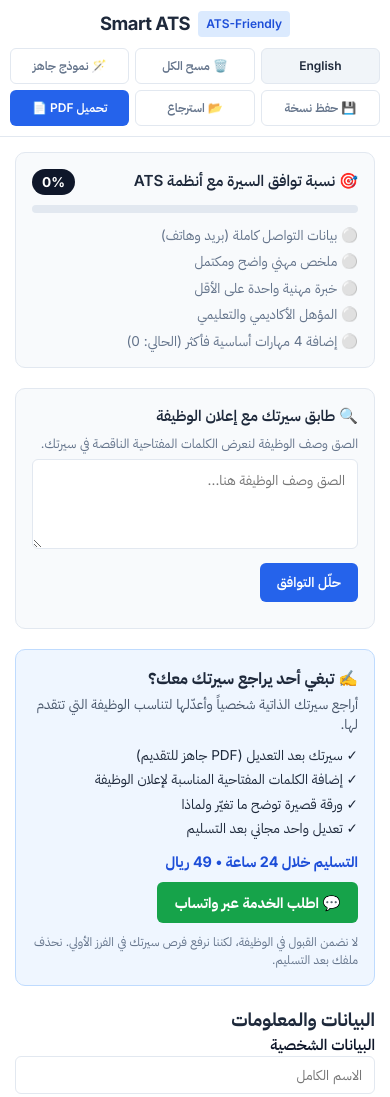
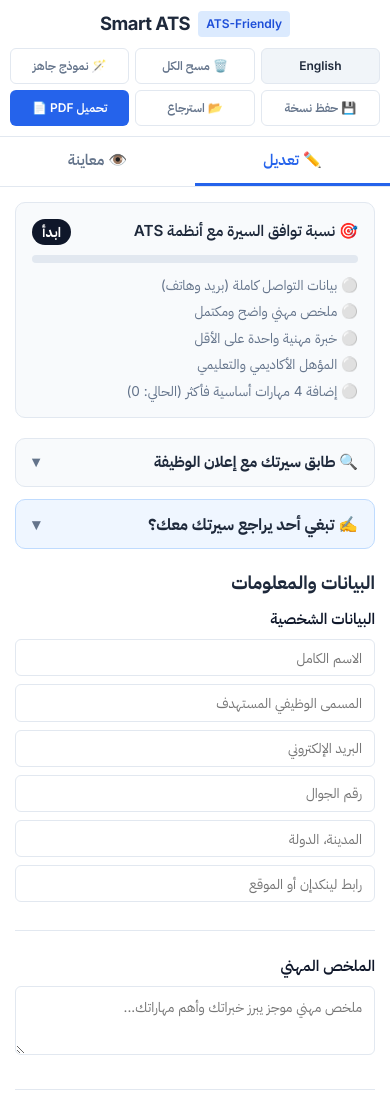
Before and after one commit to Romytha1/ats-resume-builder, a website with bundled scripts: page index.html in a window 390 px wide. Shown: the top 1097 px of the page. Built offline with nearby package versions, Linux system fonts and the light colour scheme.

Commit message:
Split logic into ES modules and add unit tests

```diff
--- a/ats-match.js
+++ b/ats-match.js
@@ -1,32 +1,15 @@
-// ats-match.js — أضِف <script src="ats-match.js"></script> بعد script.js في index.html
+import { analyzeMatch } from './src/match.js';
+// ats-match.js — <script type="module" src="ats-match.js"></script> بعد script.js في index.html
 // يضيف: (1) مطابقة الكلمات المفتاحية مع إعلان الوظيفة  (2) تفعيل زري «حفظ نسخة» و«استرجاع» (كانا بلا وظيفة)
 (function () {
-  const STOP = new Set(('the and for with you your our are will have has from that this their they who all can able work ' +
-    'team years year experience ability skills strong good plus use using including etc such new more other than into ' +
-    'في من على إلى الى عن مع هذا هذه ذلك التي الذي أو او و ان أن كل لدى لديه يجب نحن أنت خبرة سنوات سنة مهارات القدرة ' +
-    'العمل عمل فريق مطلوب نبحث عن ذات مثل أكثر بين خلال حول لدينا ضمن').split(/\s+/));
-
-  const tokens = (text) =>
-    (text.toLowerCase().match(/[a-z][a-z0-9+#.]{1,}|[\u0600-\u06FF]{3,}/g) || [])
-      .map((t) => t.replace(/\.+$/, ''))
-      .filter((t) => t.length >= 3 && !STOP.has(t));
-
   const cvText = () => {
     const v = (id) => (document.getElementById(id) || {}).value || '';
     const parts = [v('inpTitle'), v('inpSummary'), v('inpSkills')];
-    (window.experiences || experiences || []).forEach((e) => parts.push(e.role, e.company, e.desc));
+    (window.experiences || []).forEach((e) => parts.push(e.role, e.company, e.desc));
     return parts.join(' ').toLowerCase();
   };
 
-  function analyze(jd) {
-    const freq = {};
-    tokens(jd).forEach((t) => (freq[t] = (freq[t] || 0) + 1));
-    const top = Object.entries(freq).sort((a, b) => b[1] - a[1] || b[0].length - a[0].length).slice(0, 15).map((e) => e[0]);
-    const have = new Set(tokens(cvText()));
-    const raw = cvText();
-    const found = top.filter((k) => have.has(k) || raw.includes(k));
-    return { top, found, missing: top.filter((k) => !found.includes(k)) };
-  }
+  const analyze = (jd) => analyzeMatch(jd, cvText());
 
   const TXT = {
     ar: { title: '🔍 طابق سيرتك مع إعلان الوظيفة', hint: 'الصق وصف الوظيفة لنعرض الكلمات المفتاحية الناقصة في سيرتك.',
@@ -45,15 +28,20 @@
     const anchor = document.querySelector('.ats-meter-card');
     if (!anchor || document.getElementById('jdCard')) return;
     const st = document.createElement('style');
-    st.textContent = `.jd-card{background:#f8fafc;border:1px solid #e2e8f0;border-radius:10px;padding:16px;margin-bottom:20px}
+    st.textContent = `.jd-card{background:#f8fafc;border:1px solid #e2e8f0;border-radius:10px;padding:12px 16px;margin-bottom:12px}
+      .jd-card summary,.svc-card summary{display:flex;justify-content:space-between;align-items:center;cursor:pointer;list-style:none;font-weight:700}
+      .jd-card summary::-webkit-details-marker,.svc-card summary::-webkit-details-marker{display:none}
+      .jd-card summary::after,.svc-card summary::after{content:'▾';color:#64748b}
+      .jd-card[open] summary::after,.svc-card[open] summary::after{content:'▴'}
+      .jd-card[open] summary{margin-bottom:6px}
       .jd-card textarea{min-height:90px}.kw{display:inline-block;margin:2px;padding:2px 8px;border-radius:12px;font-size:.78rem}
       .kw.ok{background:#dcfce7;color:#166534}.kw.no{background:#fee2e2;color:#991b1b}#jdResult{font-size:.85rem;margin-top:10px}
       #jdResult b{display:block;margin:8px 0 2px}`;
     document.head.appendChild(st);
-    const card = document.createElement('div');
+    const card = document.createElement('details');
     card.id = 'jdCard';
-    card.className = 'jd-card';
-    card.innerHTML = `<div class="ats-meter-title" id="jdTitle"></div>
+    card.className = 'jd-card no-print';
+    card.innerHTML = `<summary class="ats-meter-title" id="jdTitle"></summary>
       <p id="jdHint" style="font-size:.8rem;color:#64748b;margin:6px 0"></p>
       <textarea id="jdInput"></textarea>
       <button type="button" id="jdBtn" class="btn btn-primary"></button><div id="jdResult" aria-live="polite"></div>`;
--- a/ats-service.js
+++ b/ats-service.js
@@ -41,17 +41,17 @@
     const anchor = document.getElementById('jdCard') || document.querySelector('.ats-meter-card');
     if (!anchor || document.getElementById('svcCard')) return;
     const st = document.createElement('style');
-    st.textContent = `.svc-card{background:#eff6ff;border:1px solid #bfdbfe;border-radius:10px;padding:16px;margin-bottom:20px}
+    st.textContent = `.svc-card{background:#eff6ff;border:1px solid #bfdbfe;border-radius:10px;padding:12px 16px;margin-bottom:20px}.svc-card[open] summary{margin-bottom:8px}
       .svc-card h4{font-size:1rem;margin-bottom:4px}.svc-card p{font-size:.85rem;color:#475569;margin-bottom:8px}
       .svc-card ul{list-style:none;font-size:.85rem;margin-bottom:10px;line-height:1.8}
       .svc-meta{font-weight:700;color:#1d4ed8;margin-bottom:10px;font-size:.9rem}
       .svc-btn{display:inline-block;background:#16a34a;color:#fff;text-decoration:none;font-weight:700;font-size:.9rem;padding:.6rem 1.1rem;border-radius:6px}
       .svc-btn:hover{background:#15803d}.svc-note{font-size:.75rem!important;color:#64748b!important;margin:10px 0 0!important}`;
     document.head.appendChild(st);
-    const card = document.createElement('div');
+    const card = document.createElement('details');
     card.id = 'svcCard';
     card.className = 'svc-card no-print';
-    card.innerHTML = `<h4 id="svcTitle"></h4><p id="svcLead"></p><ul id="svcItems"></ul><div class="svc-meta" id="svcMeta"></div>
+    card.innerHTML = `<summary id="svcTitle"></summary><p id="svcLead"></p><ul id="svcItems"></ul><div class="svc-meta" id="svcMeta"></div>
       <a id="svcBtn" class="svc-btn" target="_blank" rel="noopener noreferrer" href="#"></a><p class="svc-note" id="svcNote"></p>`;
     anchor.after(card);
     render();
--- a/index.html
+++ b/index.html
@@ -285,9 +285,8 @@
   </footer>
 
 
-<script src="script.js"></script>
-<script src="ats-match.js"></script>
-<script src="ats-service.js"></script>
+   <script type="module" src="script.js"></script>
+   <script type="module" src="ats-match.js"></script>
+   <script type="module" src="ats-service.js"></script>
 </body>
 </html>
-ats-match.js
--- a/script.js
+++ b/script.js
@@ -1,7 +1,5 @@
-// تنظيف أي نص قبل إدخاله في innerHTML (منع XSS وكسر الحقول)
-function esc(v) {
-  return String(v == null ? '' : v).replace(/[&<>"']/g, c => ({ '&': '&amp;', '<': '&lt;', '>': '&gt;', '"': '&quot;', "'": '&#39;' }[c]));
-}
+import { esc } from './src/utils.js';
+import { computeScore } from './src/score.js';
 
 // الحقول الأساسية
 const inpName = document.getElementById('inpName');
@@ -54,6 +52,9 @@
 let experiences = [];
 let educations = [];
 let certifications = [];
+
+// ats-match.js (ملف منفصل) يقرأ الخبرات من هنا، لأن متغيرات الوحدة (module) لا تُرى من خارجها
+Object.defineProperty(window, 'experiences', { get: () => experiences });
 
 // ==========================================
 // 1. تحديث البيانات الشخصية والترويسة
@@ -416,90 +417,52 @@
 // ==========================================
 // 6. احتساب نقاط توافق الـ ATS لحظياً
 // ==========================================
+const CHECK_TEXT = {
+  contact: { ar: 'بيانات التواصل كاملة (بريد وهاتف)', en: 'Complete contact details (email & phone)' },
+  summary: { ar: 'ملخص مهني واضح ومكتمل', en: 'Clear professional summary' },
+  experience: { ar: 'خبرة مهنية واحدة على الأقل', en: 'At least one work experience' },
+  education: { ar: 'المؤهل الأكاديمي والتعليمي', en: 'Academic education & degree' }
+};
+
 function calculateAtsScore() {
-  let score = 0;
   const isAr = currentLang === 'ar';
+  // الحساب في src/score.js (دالة نقية مُختبَرة)، وهنا نعرض النتيجة فقط
+  const { score, checks, skillsCount } = computeScore({
+    email: inpEmail ? inpEmail.value : '',
+    phone: inpPhone ? inpPhone.value : '',
+    summary: inpSummary ? inpSummary.value : '',
+    experiences,
+    educations,
+    skills: inpSkills ? inpSkills.value : ''
+  });
 
-  // 1. بيانات التواصل
-  const emailVal = inpEmail ? inpEmail.value.trim() : '';
-  const phoneVal = inpPhone ? inpPhone.value.trim() : '';
-  const hasEmail = emailVal.includes('@');
-  const hasPhone = phoneVal.length >= 8;
-
-  const chkContact = document.getElementById('chk-contact');
-  if (chkContact) {
-    if (hasEmail && hasPhone) {
-      score += 20;
-      chkContact.className = 'done';
-      chkContact.textContent = isAr ? '✅ بيانات التواصل كاملة (بريد وهاتف)' : '✅ Complete contact details (email & phone)';
-    } else {
-      chkContact.className = 'pending';
-      chkContact.textContent = isAr ? '⚪ بيانات التواصل كاملة (بريد وهاتف)' : '⚪ Complete contact details (email & phone)';
-    }
-  }
-
-  // 2. الملخص المهني
-  const summaryVal = inpSummary ? inpSummary.value.trim() : '';
-  const chkSummary = document.getElementById('chk-summary');
-  if (chkSummary) {
-    if (summaryVal.length >= 35) {
-      score += 20;
-      chkSummary.className = 'done';
-      chkSummary.textContent = isAr ? '✅ ملخص مهني واضح ومكتمل' : '✅ Clear professional summary';
-    } else {
-      chkSummary.className = 'pending';
-      chkSummary.textContent = isAr ? '⚪ ملخص مهني واضح ومكتمل' : '⚪ Clear professional summary';
-    }
-  }
-
-  // 3. الخبرة المهنية
-  const hasExp = experiences.some(e => (e.role && e.role.trim().length > 2) || (e.company && e.company.trim().length > 2));
-  const chkExp = document.getElementById('chk-experience');
-  if (chkExp) {
-    if (hasExp) {
-      score += 20;
-      chkExp.className = 'done';
-      chkExp.textContent = isAr ? '✅ خبرة مهنية واحدة على الأقل' : '✅ At least one work experience';
-    } else {
-      chkExp.className = 'pending';
-      chkExp.textContent = isAr ? '⚪ خبرة مهنية واحدة على الأقل' : '⚪ At least one work experience';
-    }
-  }
-
-  // 4. التعليم
-  const hasEdu = educations.some(e => (e.degree && e.degree.trim().length > 2) || (e.school && e.school.trim().length > 2));
-  const chkEdu = document.getElementById('chk-education');
-  if (chkEdu) {
-    if (hasEdu) {
-      score += 20;
-      chkEdu.className = 'done';
-      chkEdu.textContent = isAr ? '✅ المؤهل الأكاديمي والتعليمي' : '✅ Academic education & degree';
-    } else {
-      chkEdu.className = 'pending';
-      chkEdu.textContent = isAr ? '⚪ المؤهل الأكاديمي والتعليمي' : '⚪ Academic education & degree';
-    }
-  }
-
-  // 5. المهارات
-  const skillsVal = inpSkills ? inpSkills.value.trim() : '';
-  const skillsCount = skillsVal ? skillsVal.split(/[\n,،]+/).filter(s => s.trim().length > 0).length : 0;
-  const chkSkills = document.getElementById('chk-skills');
-  if (chkSkills) {
-    if (skillsCount >= 4) {
-      score += 20;
-      chkSkills.className = 'done';
-      chkSkills.textContent = isAr ? `✅ إضافة 4 مهارات أساسية فأكثر (${skillsCount} حالياً)` : `✅ 4+ core skills included (${skillsCount} currently)`;
-    } else {
-      chkSkills.className = 'pending';
-      chkSkills.textContent = isAr ? `⚪ إضافة 4 مهارات أساسية فأكثر (الحالي: ${skillsCount})` : `⚪ 4+ core skills included (currently: ${skillsCount})`;
-    }
-  }
+  const setCheck = (id, done, text) => {
+    const el = document.getElementById(id);
+    if (!el) return;
+    el.className = done ? 'done' : 'pending';
+    el.textContent = (done ? '✅ ' : '⚪ ') + text;
+  };
+  Object.keys(CHECK_TEXT).forEach((k) => setCheck('chk-' + k, checks[k], CHECK_TEXT[k][isAr ? 'ar' : 'en']));
+  const skillsText = isAr
+    ? (checks.skills ? `إضافة 4 مهارات أساسية فأكثر (${skillsCount} حالياً)` : `إضافة 4 مهارات أساسية فأكثر (الحالي: ${skillsCount})`)
+    : (checks.skills ? `4+ core skills included (${skillsCount} currently)` : `4+ core skills included (currently: ${skillsCount})`);
+  setCheck('chk-skills', checks.skills, skillsText);
 
   // تحديث الشريط الرقمي واللون
   const scoreBadge = document.getElementById('atsScoreText');
   const progressFill = document.getElementById('atsProgressFill');
 
-  if (scoreBadge) scoreBadge.textContent = `${score}%`;
+  // حالة البداية: رسالة ودّية بدل 0% وتلميح على الورقة الفارغة
+  const paper = document.getElementById('cvPaper');
+  const nameVal = (document.getElementById('inpName') || {}).value || '';
+  const isEmpty = score === 0 && !nameVal.trim();
+  if (scoreBadge) scoreBadge.textContent = isEmpty ? (currentLang === 'en' ? 'Start' : 'ابدأ') : `${score}%`;
+  if (paper) {
+    paper.classList.toggle('is-empty', isEmpty);
+    paper.setAttribute('data-hint', currentLang === 'en'
+      ? 'Start filling in the form and your resume will appear here'
+      : 'ابدأ بتعبئة البيانات وستظهر سيرتك هنا');
+  }
   if (progressFill) {
     progressFill.style.width = `${score}%`;
     if (score <= 40) {
@@ -795,6 +758,7 @@
     renderEducation();
     renderCertifications();
     calculateAtsScore();
+    labelTabs();
 }
 
 if (langToggleBtn) {
@@ -804,6 +768,45 @@
     applyLanguage(next);
   });
 }
+// ==========================================
+// تبويبا «تعديل | معاينة» (يظهران في الجوال فقط عبر CSS)
+// ==========================================
+const TAB_TXT = {
+  ar: { edit: '✏️ تعديل', preview: '👁️ معاينة' },
+  en: { edit: '✏️ Edit', preview: '👁️ Preview' }
+};
+
+function labelTabs() {
+  const T = TAB_TXT[currentLang === 'en' ? 'en' : 'ar'];
+  const e = document.getElementById('tab-edit');
+  const p = document.getElementById('tab-preview');
+  if (e) e.textContent = T.edit;
+  if (p) p.textContent = T.preview;
+}
+
+function setTab(tab) {
+  // نحفظ التبويب الحالي كـ attribute على <body>، والـ CSS هو الذي يخفي ويظهر
+  document.body.setAttribute('data-tab', tab);
+  ['edit', 'preview'].forEach((k) => {
+    const b = document.getElementById('tab-' + k);
+    if (b) b.classList.toggle('active', k === tab);
+  });
+}
+
+function initMobileTabs() {
+  const container = document.querySelector('.app-container');
+  if (!container || document.getElementById('mobileTabs')) return;
+  const bar = document.createElement('div');
+  bar.id = 'mobileTabs';
+  bar.className = 'mobile-tabs no-print';
+  bar.innerHTML = '<button type="button" id="tab-edit"></button><button type="button" id="tab-preview"></button>';
+  container.before(bar);
+  document.getElementById('tab-edit').addEventListener('click', () => setTab('edit'));
+  document.getElementById('tab-preview').addEventListener('click', () => { setTab('preview'); window.scrollTo(0, 0); });
+  labelTabs();
+  setTab('edit');
+}
+
 // ==========================================
 // 9. الطباعة
 // ==========================================
@@ -818,6 +821,7 @@
 // ==========================================
 window.addEventListener('DOMContentLoaded', () => {
   loadAllData();
+  initMobileTabs();
   // استرجاع اللغة التي اختارها المستخدم سابقاً (تُشارَك مع صفحة الخصوصية)
   let savedLang = 'ar';
   try { savedLang = localStorage.getItem('ats_lang') || 'ar'; } catch (e) {}
--- /dev/null
+++ b/src/match.js
@@ -0,0 +1,26 @@
+// مطابقة كلمات إعلان الوظيفة مع السيرة: دوال نقية قابلة للاختبار.
+export const STOP_WORDS = new Set(('the and for with you your our are will have has from that this their they who all can able work ' +
+  'team years year experience ability skills strong good plus use using including etc such new more other than into ' +
+  'في من على إلى الى عن مع هذا هذه ذلك التي الذي أو او و ان أن كل لدى لديه يجب نحن أنت خبرة سنوات سنة مهارات القدرة ' +
+  'العمل عمل فريق مطلوب نبحث عن ذات مثل أكثر بين خلال حول لدينا ضمن').split(/\s+/));
+
+export function tokenize(text) {
+  return ((text || '').toLowerCase().match(/[a-z][a-z0-9+#.]{1,}|[\u0600-\u06FF]{3,}/g) || [])
+    .map((t) => t.replace(/\.+$/, ''))
+    .filter((t) => t.length >= 3 && !STOP_WORDS.has(t));
+}
+
+export function analyzeMatch(jobText, cvText, maxKeywords = 15) {
+  const freq = {};
+  tokenize(jobText).forEach((t) => { freq[t] = (freq[t] || 0) + 1; });
+  const top = Object.entries(freq)
+    .sort((a, b) => b[1] - a[1] || b[0].length - a[0].length)
+    .slice(0, maxKeywords)
+    .map((entry) => entry[0]);
+  const raw = (cvText || '').toLowerCase();
+  const have = new Set(tokenize(raw));
+  const found = top.filter((k) => have.has(k) || raw.includes(k));
+  const missing = top.filter((k) => !found.includes(k));
+  const coverage = top.length ? Math.round((found.length / top.length) * 100) : 0;
+  return { top, found, missing, coverage };
+}
--- /dev/null
+++ b/src/score.js
@@ -0,0 +1,25 @@
+// منطق نسبة جاهزية السيرة: دوال نقية (لا تلمس الصفحة) فيسهل اختبارها.
+export const MIN_PHONE_LENGTH = 8;
+export const MIN_SUMMARY_LENGTH = 35;
+export const MIN_SKILLS = 4;
+const POINTS_PER_CHECK = 20; // 5 معايير × 20 = 100
+
+const hasText = (v) => typeof v === 'string' && v.trim().length > 2;
+
+export function countSkills(skills) {
+  const text = (skills || '').trim();
+  return text ? text.split(/[\n,،]+/).filter((s) => s.trim().length > 0).length : 0;
+}
+
+export function computeScore({ email = '', phone = '', summary = '', experiences = [], educations = [], skills = '' } = {}) {
+  const skillsCount = countSkills(skills);
+  const checks = {
+    contact: (email || '').trim().includes('@') && (phone || '').trim().length >= MIN_PHONE_LENGTH,
+    summary: (summary || '').trim().length >= MIN_SUMMARY_LENGTH,
+    experience: experiences.some((e) => hasText(e.role) || hasText(e.company)),
+    education: educations.some((e) => hasText(e.degree) || hasText(e.school)),
+    skills: skillsCount >= MIN_SKILLS
+  };
+  const score = Object.values(checks).filter(Boolean).length * POINTS_PER_CHECK;
+  return { score, checks, skillsCount };
+}
--- /dev/null
+++ b/src/utils.js
@@ -0,0 +1,5 @@
+// تنظيف أي نص قبل إدخاله في innerHTML (منع XSS وكسر الحقول)
+export function esc(value) {
+  const map = { '&': '&amp;', '<': '&lt;', '>': '&gt;', '"': '&quot;', "'": '&#39;' };
+  return String(value == null ? '' : value).replace(/[&<>"']/g, (c) => map[c]);
+}
--- a/style.css
+++ b/style.css
@@ -231,7 +231,9 @@
   width: var(--paper-width);
   min-height: var(--paper-min-height);
   background: #ffffff;
-  padding: 20mm;
+  padding: 12mm 15mm; /* نفس هوامش الطباعة (@page) لتتطابق المعاينة مع الـ PDF */
+  max-width: 100%;
+  position: relative;
   box-shadow: 0 4px 12px rgba(0, 0, 0, 0.15);
   font-size: 10pt;
   color: #000000;
@@ -472,6 +474,7 @@
    =================================================== */
 @media screen and (max-width: 900px) {
   .app-header {
+    position: static !important;
     display: flex !important;
     flex-direction: column !important;
     align-items: center !important;
@@ -585,3 +588,61 @@
 html[lang="ar"] .en-only { display: none; }
 .maker-line a { color: #2563eb; text-decoration: none; font-weight: 600; }
 .maker-line a:hover { text-decoration: underline; }
+
+
+/* --- مسافات العناوين فوق الحقول --- */
+.form-group-block > h4 { margin-bottom: 0.5rem; }
+.section-title h3 { margin-bottom: 0.75rem; }
+
+/* --- تلميح الورقة الفارغة (لا يظهر في الطباعة) --- */
+.a4-sheet.is-empty::after {
+  content: attr(data-hint);
+  position: absolute;
+  top: 45%;
+  left: 10%;
+  right: 10%;
+  text-align: center;
+  color: #94a3b8;
+  font-size: 11pt;
+  line-height: 1.7;
+  pointer-events: none;
+}
+@media print {
+  .a4-sheet.is-empty::after { display: none !important; }
+}
+
+
+/* ===================================================
+   تبويبا تعديل / معاينة (الجوال فقط)
+   =================================================== */
+.mobile-tabs { display: none; }
+
+@media screen and (max-width: 900px) {
+  .mobile-tabs {
+    display: flex;
+    position: sticky;
+    top: 0;
+    z-index: 90;
+    background: #ffffff;
+    border-bottom: 1px solid var(--border-color);
+  }
+  .mobile-tabs button {
+    flex: 1;
+    padding: 12px 8px;
+    border: none;
+    background: transparent;
+    font-family: inherit;
+    font-size: 0.95rem;
+    font-weight: 600;
+    color: var(--text-muted);
+    border-bottom: 3px solid transparent;
+    cursor: pointer;
+  }
+  .mobile-tabs button.active {
+    color: var(--accent-color);
+    border-bottom-color: var(--accent-color);
+  }
+  /* إخفاء القسم غير المختار (تحت 900px وعلى الشاشة فقط، فلا يؤثر على الطباعة) */
+  body[data-tab="edit"] .preview-section { display: none !important; }
+  body[data-tab="preview"] .form-section { display: none !important; }
+}
```
Also changed, not shown: package.json (added, +12 -0 lines), src/match.test.js (added, +49 -0 lines), src/score.test.js (added, +51 -0 lines), src/utils.test.js (added, +18 -0 lines), README.md, screenshots/desktop.png (added), screenshots/mobile.png (added), 1 other file.
